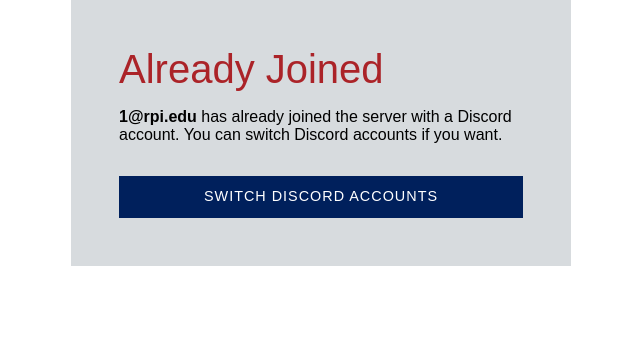
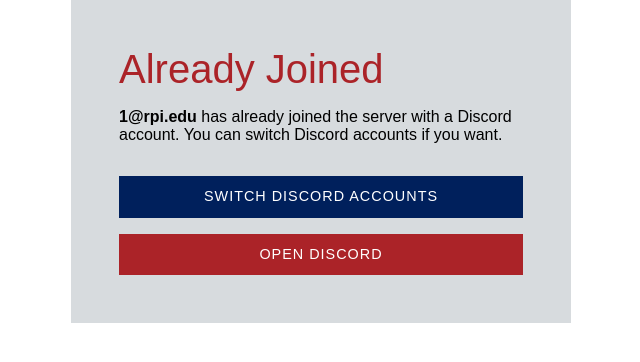
Before and after one commit to rcos/rcos-automation, a Flask app: template rcosautomation/templates/already_joined.html in a window 1280 px wide. Shown: the part 104-466 px from the top of the page, without its empty margins (319-959 px from the left). Run offline with Flask 2, Linux system fonts and the light colour scheme; the template is opened without the code that fills it: most values are stand-ins (such as "Sample title", 1, 10 or a date in 2020).

Commit message:
Reset accounts

```diff
--- a/rcosautomation/templates/already_joined.html
+++ b/rcosautomation/templates/already_joined.html
@@ -4,5 +4,6 @@
 <p><strong>{{ rcs_id }}@rpi.edu</strong> has already joined the server with a Discord account. You can switch Discord accounts if you want.</p>
 <form method="POST" action="/discord/reset" style="margin-top: 2rem;">
     <button class="rpi-button is-fullwidth">Switch Discord Accounts</button>
+    <a href="https://discord.com/channels/{{ discord_server_id }}" class="rpi-button red is-fullwidth" style="margin-top: 1rem;">Open Discord</a>
 </form>
 {% endblock %}
--- a/rcosautomation/templates/join.html
+++ b/rcosautomation/templates/join.html
@@ -15,6 +15,6 @@
         <input class="rpi-input" type="number" name="graduation_year" id="grad-year" value="2020" min="1900" max="2100" required>
     </div>
 
-    <button class="rpi-button is-fullwidth">Join Discord Server</button>
+    <button class="rpi-button is-fullwidth">Connect Discord Account</button>
 </form>
 {% endblock %}
--- a/rcosautomation/views.py
+++ b/rcosautomation/views.py
@@ -17,7 +17,8 @@
 @login_required
 def join():
     if request.method == 'GET':
-        row = query_db("SELECT discord_user_id FROM users WHERE rcs_id=?", (cas.username.lower(),), True)
+        row = query_db("SELECT discord_user_id FROM users WHERE rcs_id=?",
+                       (cas.username.lower(),), True)
 
         if row == None:
             return render_template(
@@ -25,7 +26,7 @@
                 rcs_id=cas.username.lower()
             )
         else:
-            return render_template('already_joined.html', rcs_id=cas.username.lower())
+            return render_template('already_joined.html', rcs_id=cas.username.lower(), discord_server_id=RCOS_SERVER_ID)
     elif request.method == 'POST':
         session['user_info'] = {
             'first_name': request.form['first_name'].strip(),
@@ -58,15 +59,29 @@
     # Add to database
     try:
         c = get_db().cursor()
-        c.execute('INSERT INTO users VALUES (?, ?)', (cas.username.lower(), user['id']))
+        c.execute('INSERT INTO users VALUES (?, ?)',
+                  (cas.username.lower(), user['id']))
         get_db().commit()
     except sqlite3.IntegrityError:
-        return render_template('already_joined.html', rcs_id=cas.username.lower())
+        return render_template('already_joined.html', rcs_id=cas.username.lower(), discord_server_id=RCOS_SERVER_ID)
 
     # Add user to server
     add_user_to_server(tokens['access_token'], user['id'], nickname)
 
     return render_template('done.html', nickname=nickname, discord_server_id=RCOS_SERVER_ID)
+
+
+@app.route('/discord/reset', methods=['POST'])
+@login_required
+def discord_reset():
+    # Delete DB record
+    c = get_db().cursor()
+    c.execute('DELETE FROM users WHERE rcs_id=?',
+              (cas.username.lower(),))
+    get_db().commit()
+
+    return redirect('/')
+
 
 @app.teardown_appcontext
 def close_connection(exception):
@@ -74,6 +89,7 @@
     if db is not None:
         db.close()
 
+
 def init_db():
     with app.app_context():
         db = get_db()
```
Also changed, not shown: rcosautomation/discord.py (+5 -6 lines).
